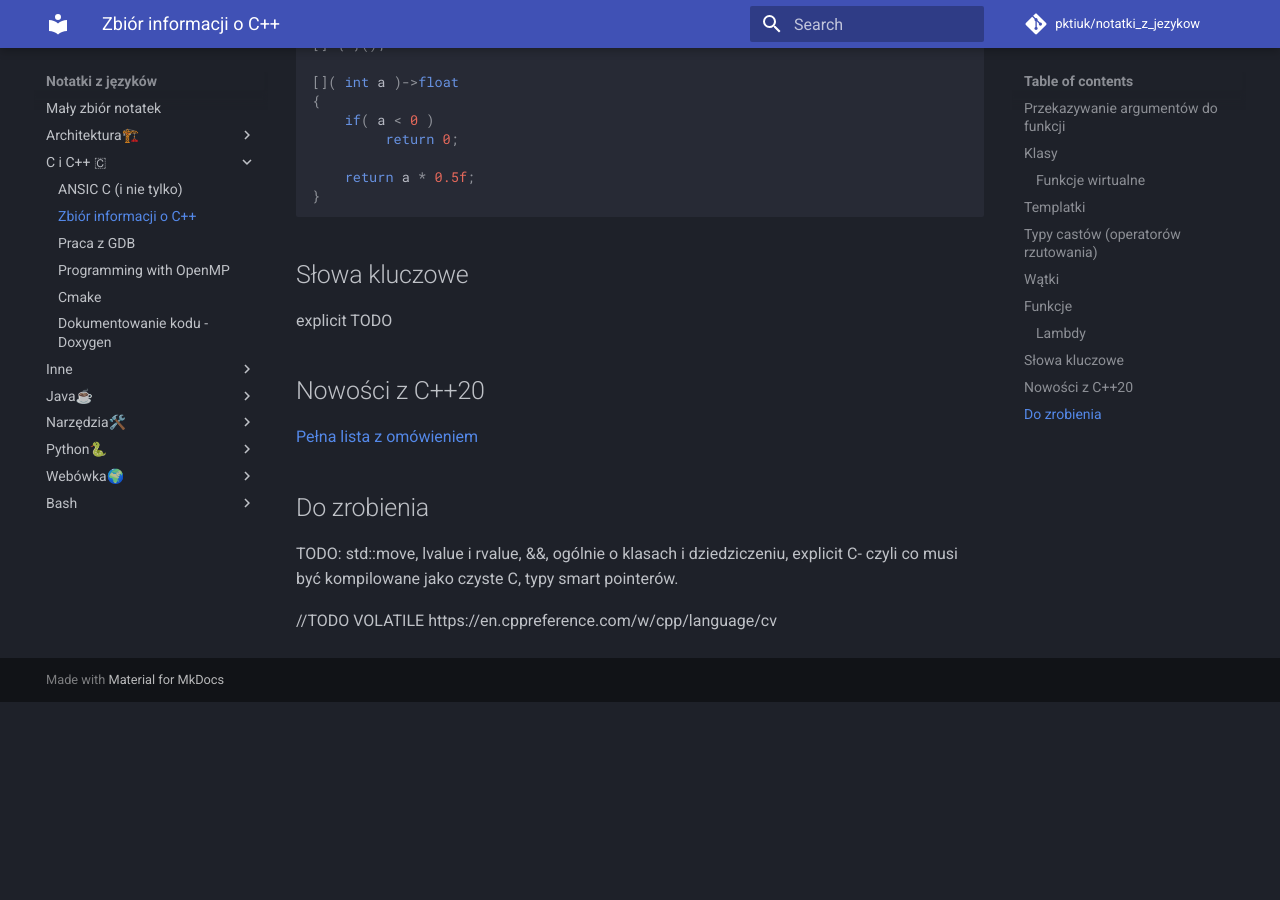
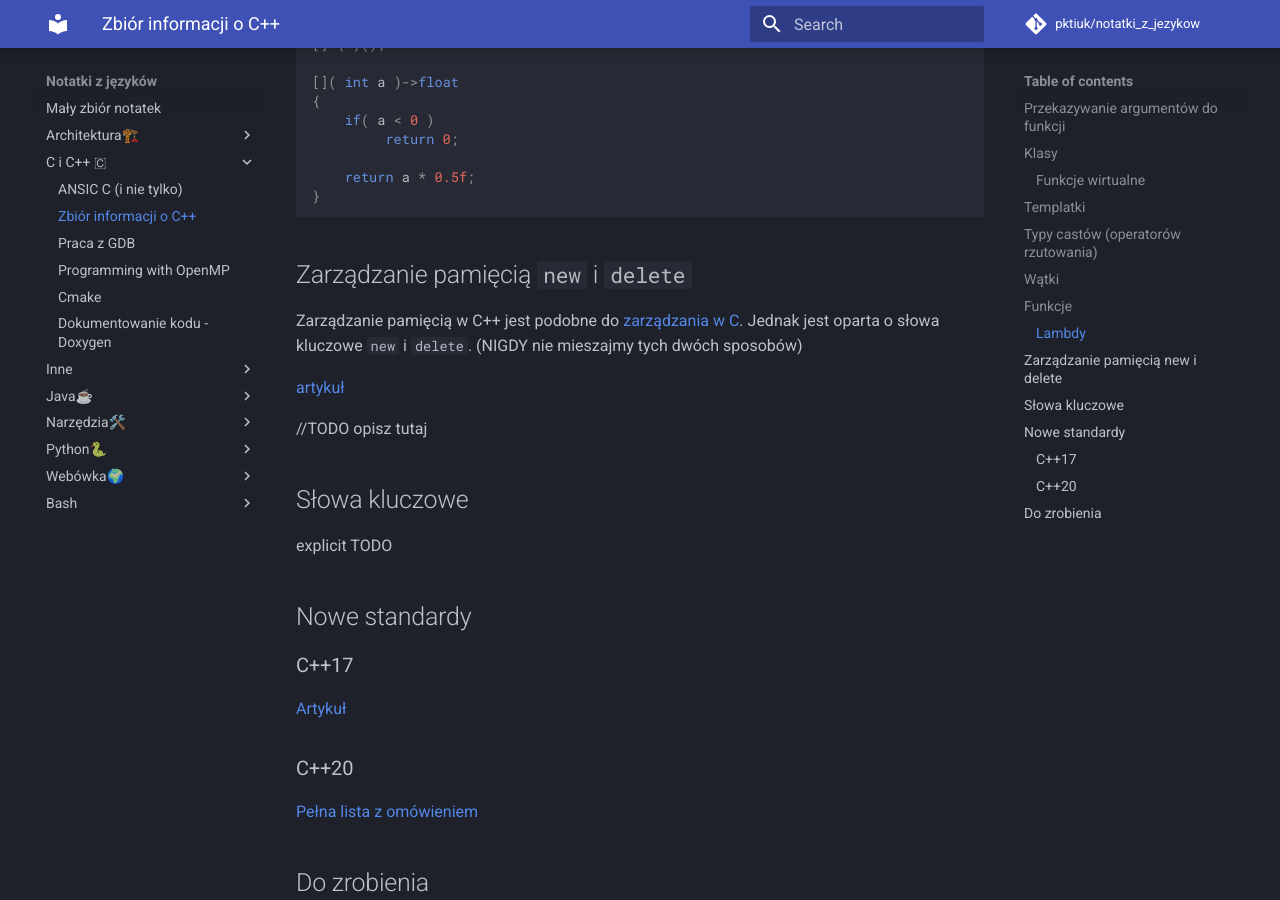
Before and after one commit to pktiuk/notatki_z_jezykow, an MkDocs documentation site: the page built from docs/C i C++ 🇨/1_cpp.md, in a window 1280 px wide and 900 px high, scrolled down 4906 px. Built offline with MkDocs 1.6.1 and Material for MkDocs 9.7.7, drawn with Linux system fonts in a browser that asks for light colours; comment, search, counter and statistics services are not loaded; before the commit the page ends 5608 px from its top, so only the background shows below that.

Commit message:
Dodanie więcej linków do dokumentacji

````diff
--- a/docs/C i C++ 🇨/1_cpp.md
+++ b/docs/C i C++ 🇨/1_cpp.md
@@ -223,11 +223,25 @@ Składnia lambdy:
 }
 ```
 
+## Zarządzanie pamięcią `new` i `delete`
+
+Zarządzanie pamięcią w C++ jest podobne do [zarządzania w C](0_C.md#tablice-i-alokowanie-pamięci). Jednak jest oparta o słowa kluczowe `new` i `delete`. (NIGDY nie mieszajmy tych dwóch sposobów)
+
+[artykuł](https://pl.wikibooks.org/wiki/C%2B%2B/Zarz%C4%85dzanie_pami%C4%99ci%C4%85)
+
+//TODO opisz tutaj
+
 ## Słowa kluczowe
 
 explicit TODO
 
-## Nowości z C++20
+## Nowe standardy
+
+### C++17
+
+[Artykuł](https://dsp.krzaq.cc/post/1417/artykul-cpp17-nowy-milosciwie-panujacy-nam-standard-c-z-programisty-66/)
+
+### C++20
 
 [Pełna lista z omówieniem](https://oleksandrkvl.github.io/2021/04/02/cpp-20-overview.html)
 
````
Also changed, not shown: docs/C i C++ 🇨/0_C.md (+8 -0 lines), docs/C i C++ 🇨/Cmake.md (+6 -0 lines), docs/Python🐍/1_ogolne_notatki.md (+1 -1 lines), docs/Webówka🌍/1_javascript_syntax.md (+2 -0 lines).
